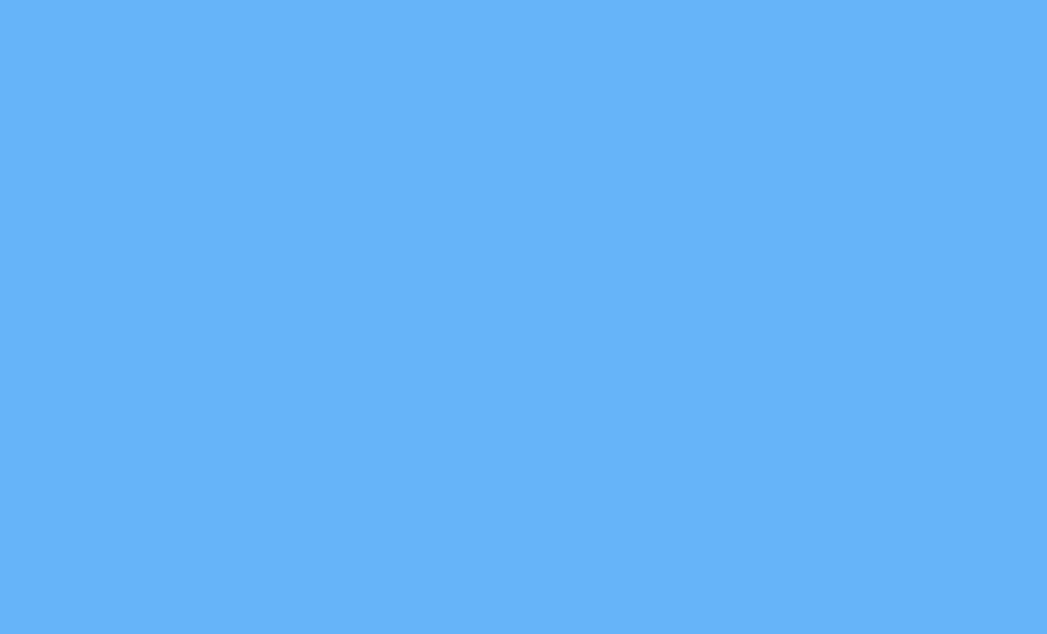
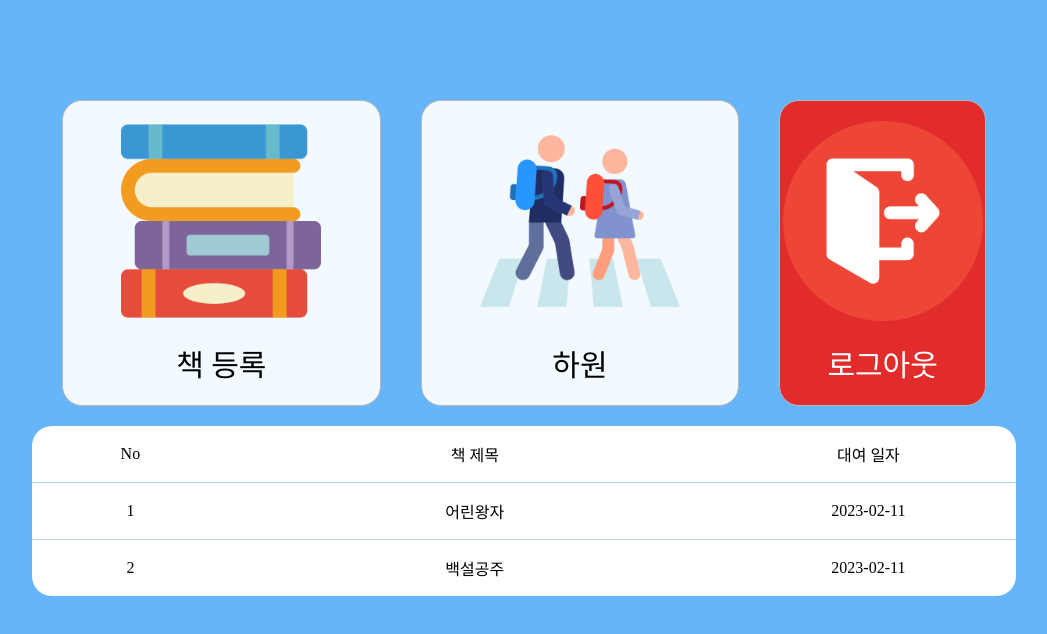
Before and after one commit to oudindiny/Student-Management-System, a React (Create React App) app: page /0000 in a window 1280 px wide. Before the commit this address had no page. Shown: the top 634 px of the page, without its empty margins (116-1163 px from the left). Built offline with nearby package versions, Linux system fonts and the light colour scheme; a web font is replaced by a local one.

Commit message:
navigate 설정

```diff
--- a/src/App.js
+++ b/src/App.js
@@ -9,7 +9,7 @@ function App() {
       <div className="App">
         <Routes>
           <Route path="/" element={<InputPhoneNunber />} />
-          <Route path="/Main" element={<MainPage />} />
+          <Route path="/0000" element={<MainPage />} />
         </Routes>
       </div>
     </BrowserRouter>
--- a/src/pages/InputPhoneNunber.js
+++ b/src/pages/InputPhoneNunber.js
@@ -1,24 +1,26 @@
 import React, { useEffect, useState } from "react";
+import { useNavigate } from "react-router-dom";
 
 const InputPhoneNunber = () => {
   const [phoneNumber, setphoneNumber] = useState([]);
+  const navigate = useNavigate();
 
   const handlePhoneNumber = (e) => {
     setphoneNumber([...phoneNumber, e.target.innerText]);
-    if (phoneNumber.length <= 4) {
+    if (phoneNumber.length === 4) {
+      const test = phoneNumber.join("");
+      navigate(`/${test}`, { replace: "true" });
+    } else {
       setphoneNumber([...phoneNumber, e.target.innerText]);
-    } else {
     }
   };
-  console.log(phoneNumber);
+
   return (
     <div className="InputPhoneNunber">
       <div className="input">
         <input></input>
       </div>
-      {/* <div className="number">
-        <input type="button" id="1" onClick={handlePhoneNumber(this.id)} />
-      </div> */}
+
       <span>{phoneNumber}</span>
       <button onClick={handlePhoneNumber}>1</button>
       <button onClick={handlePhoneNumber}>2</button>
--- a/src/pages/MainPage.js
+++ b/src/pages/MainPage.js
@@ -1,9 +1,12 @@
-import React from "react";
+import React, { useEffect } from "react";
+import { useNavigate } from "react-router-dom";
 import data from "../data";
 
 const MainPage = () => {
   const tableData = data;
+  const navigate = useNavigate();
   console.log(tableData);
+
   return (
     <div className="MainPage">
       <div className="main">
@@ -15,7 +18,7 @@ const MainPage = () => {
           <img src="./image/student.png"></img>
           <span> 하원 </span>
         </div>
-        <div className="logout">
+        <div className="logout" onClick={navigate("/", { replace: "true" })}>
           <img src="./image/logout.png"></img>
           <span>로그아웃</span>
         </div>
```
